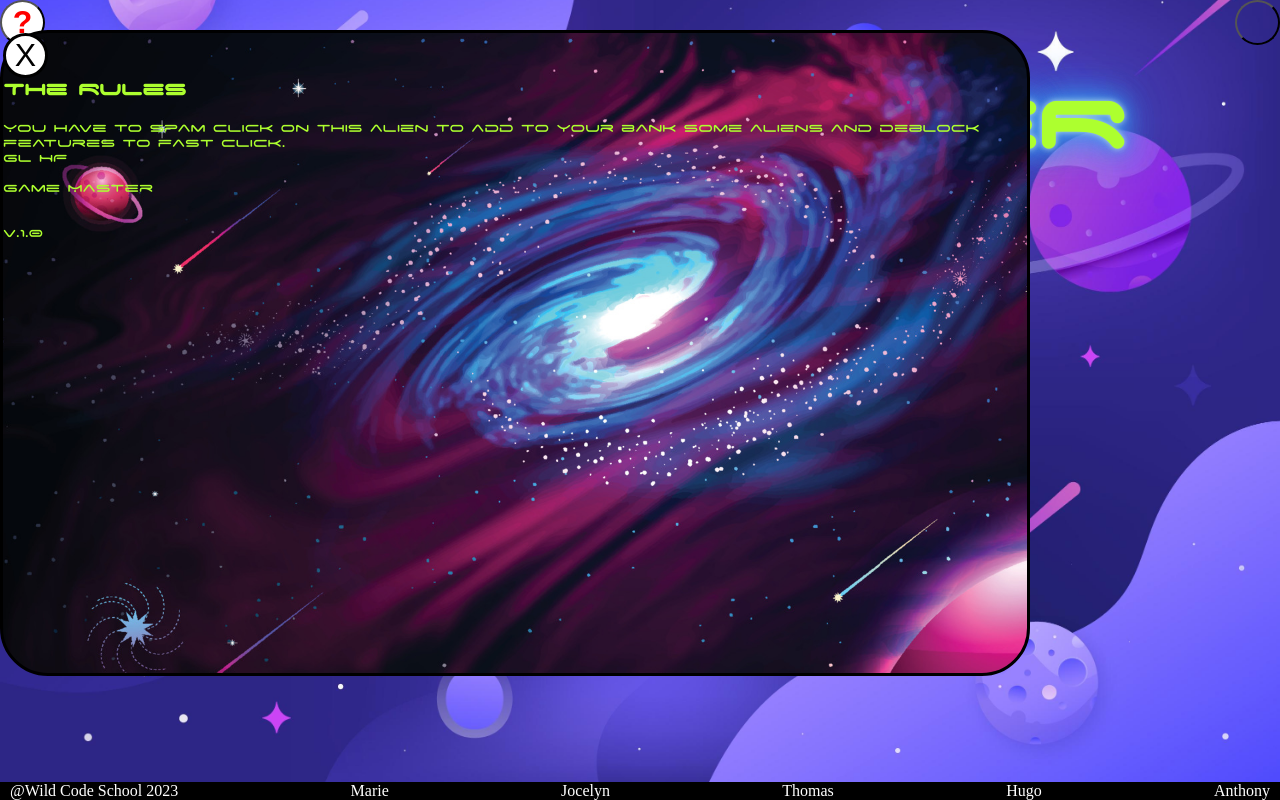
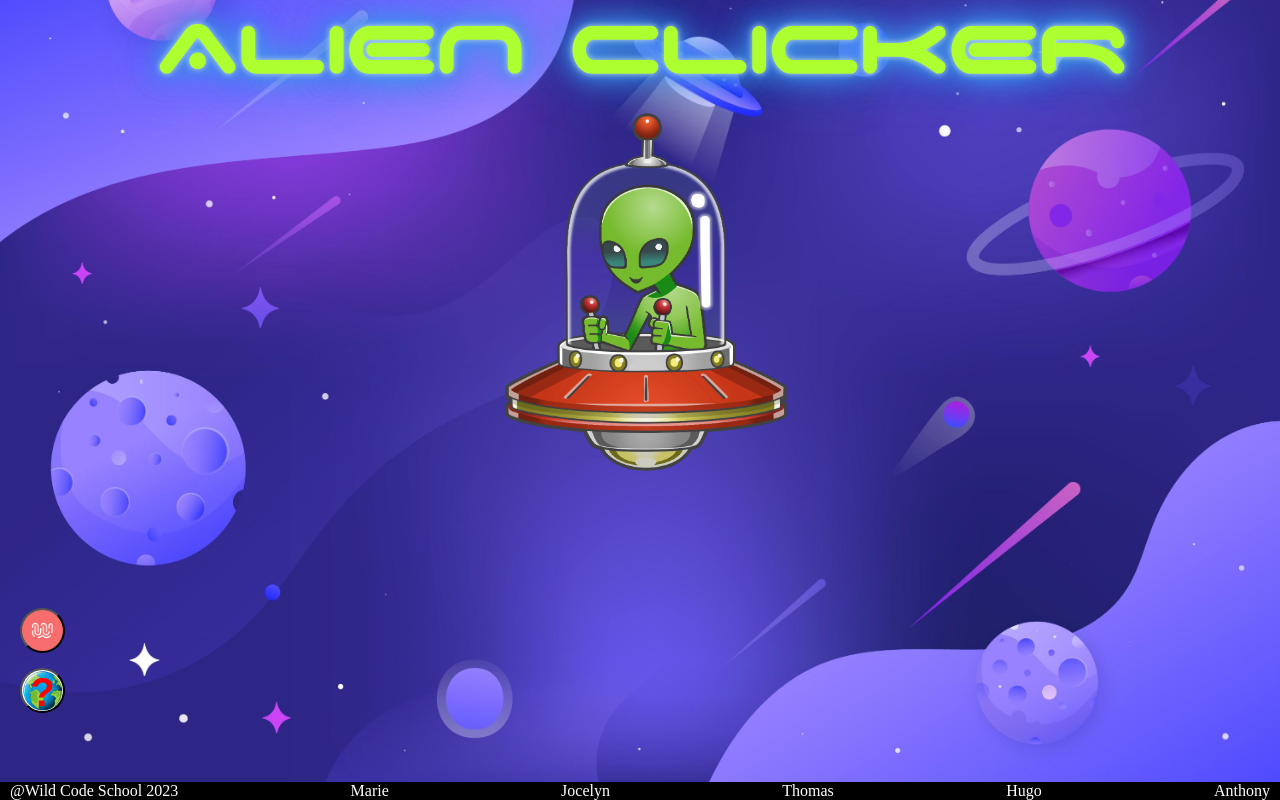
Before and after one commit to JocelynDeloose/p1_alien, a plain HTML site: page index.html in a window 1280 px wide. Drawn offline with Linux system fonts and the light colour scheme.

Commit message:
commit fin de semaine

```diff
--- a/index.html
+++ b/index.html
@@ -10,30 +10,15 @@
   </head>
 
   <body>
-    <div id="page">
-      <header>
+    <header>
+      <div class="titre">
+        <h1>ALIEN CLICKER</h1>
+      </div>
+    </header>
 
-        <button id="openBtn">
-          ?
-        </button>
-        <dialog id="dialog" open>
-          <button id="closeBtn">X</button>
-          <h2>The Rules</h2>
-          <br>
-          <p>You have to spam click on this alien to add to your bank some aliens and deblock features to fast click.
-            <br>GL
-            HF <BR> <BR> Game Master <BR><BR><BR>V.1.0
-          </p>
-        </dialog>
-
-        <button class="button2">
-        </button>
-      </header>
       <div id="container">
         <div id="container1">
-          <div class="titre">
-            <h1>ALIEN CLICKER</h1>
-          </div>
+
 
           <div class="logo">
             <img
@@ -43,6 +28,23 @@
               alt="Alien capsule with happy little alien"
             />
           </div>
+
+    <!-- Icones -->
+    <div id="page">
+        <button id="openBtn">
+          ?
+        </button>
+        <dialog id="dialog">
+          <button id="closeBtn"></button>
+          <h2>The Rules</h2>
+          <br>
+          <p>You have to spam click on this alien to add to your bank some aliens and deblock features to fast click.
+            <br>GL
+            HF <BR> <BR> Game Master <BR><BR><BR>V.1.0
+          </p>
+        </dialog>
+        <button class="button2"></button>
+     </div>
 
       <!-- footer -->
       <div id="footer">
--- a/index.js
+++ b/index.js
@@ -8,3 +8,20 @@ function clic(nombreClics) {
 alien.onclick = function (nombreClics) {
   nombreClics.innerHTML = compteur++;
 };
+
+const dialog =
+document.getElementById('dialog');
+const openBtn =
+document.getElementById('openBtn');
+const closeBtn =
+document.getElementById('closeBtn');
+
+openBtn.addEventListener('click',
+function () {
+  dialog.setAttribute('open', true);
+})
+
+closeBtn.addEventListener('click',
+function () {
+  dialog.removeAttribute('open')
+});
--- a/style.css
+++ b/style.css
@@ -21,51 +21,71 @@ body{
   overflow: hidden;
 }
 
-header {
-  display: flex;
-  justify-content: space-between;
-  align-items: center;
-  height: 8%;
-
-}
-
 button {
-  display: flex;
   height: 45px;
   width: 45px;
   border-radius: 3rem;
-  font-size: 200%;
+  font-size: 250%;
   align-items: center;
+}
 
+button:hover{
+  cursor: pointer;
 }
 
 
 
+
 #openBtn {
-  justify-content: center;
+
   color: red;
   font-weight: bolder;
-  background-image: url("assets/earth.avif");
+  background: url("assets/earth.avif");
   background-size: cover;
+  position: fixed;
+  margin-top: 170px;
+  margin-left: 20px;
+
 }
 
 #closeBtn {
   display: flex;
-  justify-content: center;
-  align-items: center;
   border: solid;
-  background-image: url("assets/mars.avif");
+  background: url("assets/mars.avif");
   background-size: cover;
+  margin-left: 250px;
+
+
 }
 
 dialog {
-  width: 80%;
-  height: 80%;
+  width: 20%;
+  height: 50%;
   position: absolute;
   top: 30px;
-  border-radius: 3rem;
-  background-image: url("assets/background.jpg");
+  border-radius: 70px;
+  background: url("assets/background.jpg");
+  margin-left: 100px;
+  margin-top: 250px;
+  font-size: 20px;
+  padding: 15px;
+  text-shadow:
+  0 0 6px rgba(202, 228, 225, 0.92),
+  0 0 30px rgba(202, 228, 225, 0.34),
+  0 0 12px rgba(30, 132, 242, 0.52),
+  0 0 21px rgba(30, 132, 242, 0.92),
+  0 0 34px rgba(30, 132, 242, 0.78),
+  0 0 54px rgba(30, 132, 242, 0.92);
+
+}
+
+.button2{
+  background: url("assets/wild.png");
   background-size: cover;
+  margin-left: 20px;
+  margin-top: 110px;
+
+
 }
 
 h2 {
@@ -83,7 +103,6 @@ h1 {
   color: greenyellow;
   text-align: center;
   font-family: space;
-  margin: 30px;
   font-size: 100px;
   text-shadow:
     0 0 6px rgba(202, 228, 225, 0.92),
```
Also changed, not shown: assets/wild.png (added).
